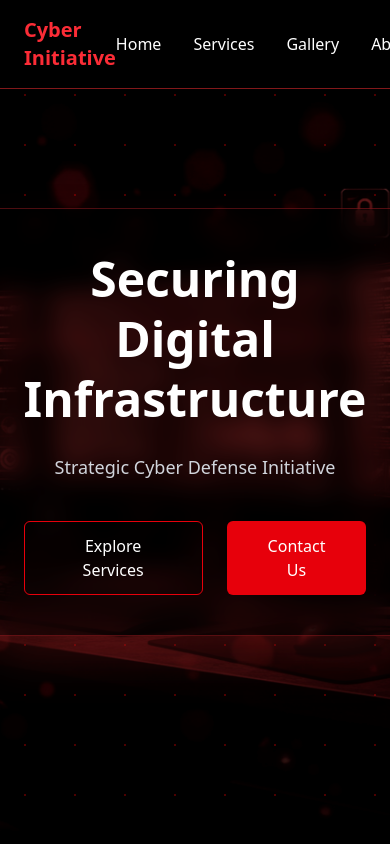
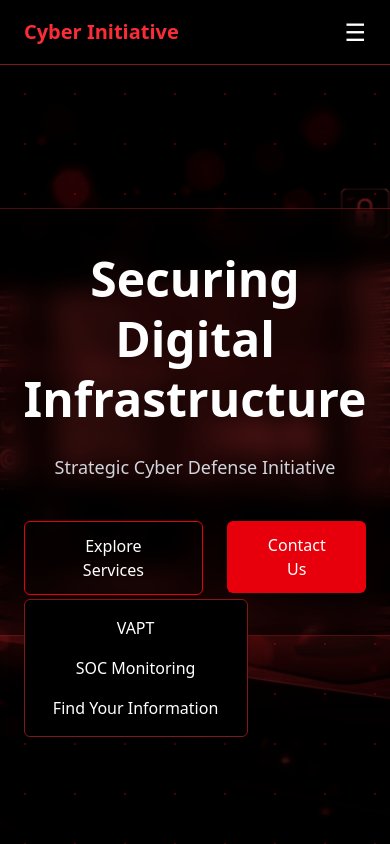
Before and after one commit to shakshimaurya05/cybercrime, a React app in the folder frontend/: page / in a window 390 px wide. Both pictures are taken after a click on the button "Explore Services". Shown: the top 844 px of the page. Built offline with nearby package versions, Linux system fonts and the light colour scheme; the HTML template or start-up script is replaced by a standard one.

Commit message:
made it responsive

```diff
--- a/frontend/src/components/CTA.jsx
+++ b/frontend/src/components/CTA.jsx
@@ -1,5 +1,5 @@
 import { motion } from "framer-motion";
-
+import { Link } from "react-router-dom";
 export default function CTA() {
   return (
     <section className="relative py-32 bg-black text-center overflow-hidden">
@@ -22,11 +22,11 @@ export default function CTA() {
           Engage with our initiative to strengthen digital resilience through
           structured cybersecurity architecture.
         </p>
-
+ <Link to="/contact">
         <button className="px-10 py-4 border border-red-600 text-white hover:bg-red-600 transition duration-300 shadow-lg shadow-red-600/30">
           Connect With Us
         </button>
-
+</Link>
       </motion.div>
     </section>
   );
--- a/frontend/src/components/Framework.jsx
+++ b/frontend/src/components/Framework.jsx
@@ -11,25 +11,36 @@ export default function Framework() {
   ];
 
   return (
-    <section className="relative py-32 bg-[#070707] overflow-hidden">
-
+    <section className="relative py-20 md:py-32 bg-[#070707] overflow-hidden">
 
       <div className="absolute inset-0 bg-[radial-gradient(circle_at_center,rgba(255,0,0,0.08),transparent_60%)]"></div>
 
       <div className="relative z-10 max-w-6xl mx-auto text-center px-6">
 
-        <h2 className="text-4xl md:text-5xl font-bold text-white mb-20">
+        <h2 className="text-3xl md:text-5xl font-bold text-white mb-12 md:mb-20">
           Cyber Defense Framework
         </h2>
 
-        <div className="relative flex items-center justify-center">
+        <div className="relative flex flex-col items-center justify-center">
 
-
-          <div className="w-40 h-40 rounded-full border border-red-600 flex items-center justify-center text-white font-semibold text-lg bg-black shadow-[0_0_40px_rgba(255,0,0,0.4)]">
+          {/* Core Circle */}
+          <div className="w-32 h-32 md:w-40 md:h-40 rounded-full border border-red-600 flex items-center justify-center text-white font-semibold text-base md:text-lg bg-black shadow-[0_0_40px_rgba(255,0,0,0.4)] mb-12 md:mb-0">
             Core<br />Architecture
           </div>
 
-          <div className="absolute grid grid-cols-3 gap-24 w-full max-w-4xl">
+          {/* Cards */}
+          <div className="
+              grid
+              grid-cols-1
+              sm:grid-cols-2
+              md:grid-cols-3
+              gap-6
+              md:gap-24
+              w-full
+              max-w-4xl
+              mt-12
+              md:absolute
+            ">
 
             {items.map((item, index) => (
               <motion.div
@@ -38,7 +49,7 @@ export default function Framework() {
                 whileInView={{ opacity: 1, scale: 1 }}
                 transition={{ duration: 0.6, delay: index * 0.1 }}
                 viewport={{ once: true }}
-                className="bg-[#111] border border-red-900 text-gray-300 p-6 rounded-lg hover:border-red-500 transition duration-300 text-sm"
+                className="bg-[#111] border border-red-900 text-gray-300 p-6 rounded-lg hover:border-red-500 transition duration-300 text-sm break-words"
               >
                 {item}
               </motion.div>
--- a/frontend/src/components/Hero.jsx
+++ b/frontend/src/components/Hero.jsx
@@ -1,7 +1,10 @@
-import React from "react";
+import React, { useState } from "react";
+import { Link } from "react-router-dom";
 import bgImage from "../assets/hero.png";
 
 export default function Hero() {
+  const [showDropdown, setShowDropdown] = useState(false);
+
   return (
     <div className="relative h-screen w-full overflow-hidden">
 
@@ -25,7 +28,6 @@ export default function Hero() {
 
       {/* Hero content */}
       <div className="relative z-20 flex flex-col items-center justify-center h-full text-center px-6">
-
         <div className="backdrop-blur-md bg-black/30 p-10 rounded-xl border border-red-500/30 shadow-2xl shadow-red-900/40">
 
           <h1 className="text-5xl md:text-6xl font-bold text-white mb-6 leading-tight">
@@ -37,13 +39,55 @@ export default function Hero() {
           </p>
 
           <div className="flex gap-6 justify-center">
-            <button className="px-8 py-3 border border-red-600 text-white hover:bg-red-600 hover:shadow-lg hover:shadow-red-600/50 transition rounded-md">
-              Explore Services
-            </button>
 
-            <button className="px-8 py-3 bg-red-600 text-white hover:bg-red-700 hover:shadow-xl hover:shadow-red-500/50 transition rounded-md">
-              Contact Us
-            </button>
+            {/* Explore Services */}
+            <div className="relative">
+              <button
+                onClick={() => setShowDropdown(!showDropdown)}
+                className="px-8 py-3 border border-red-600 text-white hover:bg-red-600 hover:shadow-lg hover:shadow-red-600/50 transition rounded-md"
+              >
+                Explore Services
+              </button>
+
+              {showDropdown && (
+                <div className="absolute top-full left-0 mt-1 bg-black border border-red-900
+                                rounded-md py-2 w-56 shadow-xl">
+
+                  <Link
+                    to="/services/vapt"
+                    className="block px-4 py-2 text-white hover:bg-red-900/40"
+                    onClick={() => setShowDropdown(false)}
+                  >
+                    VAPT
+                  </Link>
+
+                  <Link
+                    to="/services/soc"
+                    className="block px-4 py-2 text-white hover:bg-red-900/40"
+                    onClick={() => setShowDropdown(false)}
+                  >
+                    SOC Monitoring
+                  </Link>
+
+                  <Link
+                    to="/services/find-info"
+                    className="block px-4 py-2 text-white hover:bg-red-900/40"
+                    onClick={() => setShowDropdown(false)}
+                  >
+                    Find Your Information
+                  </Link>
+
+                </div>
+              )}
+            </div>
+
+            {/* Contact Button */}
+            <Link to="/contact">
+              <button className="px-8 py-3 bg-red-600 text-white hover:bg-red-700 hover:shadow-xl hover:shadow-red-500/50 transition rounded-md">
+                Contact Us
+              </button>
+            </Link>
+
           </div>
 
         </div>
--- a/frontend/src/components/Navbar.jsx
+++ b/frontend/src/components/Navbar.jsx
@@ -1,21 +1,27 @@
+import { useState } from "react";
 import { Link } from "react-router-dom";
 
 export default function Navbar() {
+  const [isOpen, setIsOpen] = useState(false);
+  const [servicesOpen, setServicesOpen] = useState(false);
+
   return (
     <nav className="fixed w-full bg-black border-b border-red-900 z-50">
       <div className="max-w-7xl mx-auto px-6 py-4 flex justify-between items-center text-white">
 
+        {/* Logo */}
         <Link to="/" className="text-xl font-bold text-red-500">
           Cyber Initiative
         </Link>
 
-        <div className="flex space-x-8 items-center">
+        {/* Desktop Menu */}
+        <div className="hidden md:flex space-x-8 items-center">
 
           <Link to="/" className="hover:text-red-500 transition">
             Home
           </Link>
 
-          {/* Services dropdown */}
+          {/* Services Dropdown */}
           <div className="relative group">
             <span className="cursor-pointer hover:text-red-500 transition">
               Services
@@ -59,9 +65,63 @@ export default function Navbar() {
           <Link to="/contact" className="hover:text-red-500 transition">
             Contact
           </Link>
+        </div>
+
+        {/* Mobile Toggle Button */}
+        <button
+          className="md:hidden text-2xl"
+          onClick={() => setIsOpen(!isOpen)}
+        >
+          ☰
+        </button>
+      </div>
+
+      {/* Mobile Menu */}
+      {isOpen && (
+        <div className="md:hidden bg-black border-t border-red-900 px-6 py-4 space-y-4 text-white">
+
+          <Link to="/" className="block hover:text-red-500">
+            Home
+          </Link>
+
+          {/* Mobile Services Dropdown */}
+          <div>
+            <button
+              onClick={() => setServicesOpen(!servicesOpen)}
+              className="w-full text-left hover:text-red-500"
+            >
+              Services
+            </button>
+
+            {servicesOpen && (
+              <div className="pl-4 mt-2 space-y-2">
+                <Link to="/services/vapt" className="block hover:text-red-500">
+                  VAPT
+                </Link>
+                <Link to="/services/soc" className="block hover:text-red-500">
+                  SOC Monitoring
+                </Link>
+                <Link to="/services/find-info" className="block hover:text-red-500">
+                  Find Your Information
+                </Link>
+              </div>
+            )}
+          </div>
+
+          <Link to="/gallery" className="block hover:text-red-500">
+            Gallery
+          </Link>
+
+          <Link to="/about" className="block hover:text-red-500">
+            About
+          </Link>
+
+          <Link to="/contact" className="block hover:text-red-500">
+            Contact
+          </Link>
 
         </div>
-      </div>
+      )}
     </nav>
   );
 }
--- a/frontend/src/pages/Contact.jsx
+++ b/frontend/src/pages/Contact.jsx
@@ -69,7 +69,7 @@ export default function Contact() {
                   value={formData.name}
                   onChange={handleChange}
                   className="w-full px-3 py-2 rounded bg-black border border-zinc-700
-                             focus:outline-none focus:border-red-600 text-sm"
+                             focus:outline-none focus:border-red-600 text-sm text-white"
                 />
               </div>
 
@@ -85,7 +85,7 @@ export default function Contact() {
                   value={formData.email}
                   onChange={handleChange}
                   className="w-full px-3 py-2 rounded bg-black border border-zinc-700
-                             focus:outline-none focus:border-red-600 text-sm"
+                             focus:outline-none focus:border-red-600 text-sm text-white"
                 />
               </div>
 
@@ -102,7 +102,7 @@ export default function Contact() {
                   value={formData.phone}
                   onChange={handleChange}
                   className="w-full px-3 py-2 rounded bg-black border border-zinc-700
-                             focus:outline-none focus:border-red-600 text-sm"
+                             focus:outline-none focus:border-red-600 text-sm text-white"
                 />
               </div>
 
@@ -119,7 +119,7 @@ export default function Contact() {
                   value={formData.requirements}
                   onChange={handleChange}
                   className="w-full px-3 py-2 rounded bg-black border border-zinc-700
-                             focus:outline-none focus:border-red-600 text-sm"
+                             focus:outline-none focus:border-red-600 text-sm text-white"
                 />
               </div>
 
@@ -127,7 +127,7 @@ export default function Contact() {
               <button
                 type="submit"
                 className="w-full bg-red-600 py-2 rounded font-semibold
-                           hover:bg-red-700 transition text-sm mt-2"
+                           hover:bg-red-700 transition text-sm mt-2 "
               >
                 Submit Inquiry
               </button>
```
